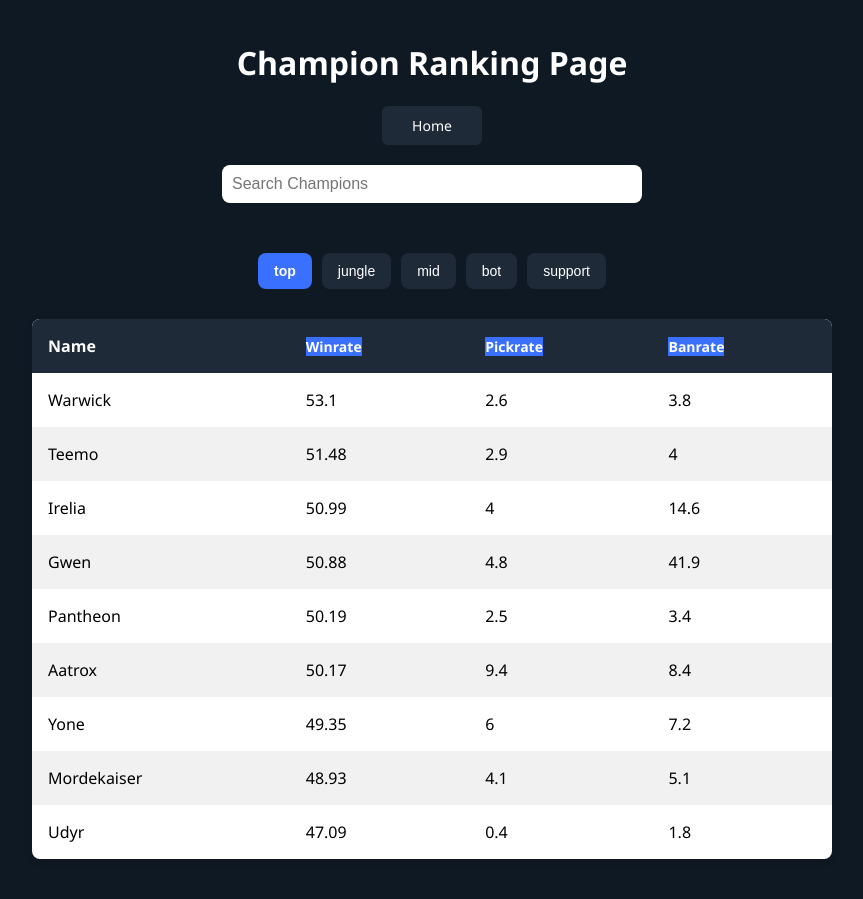
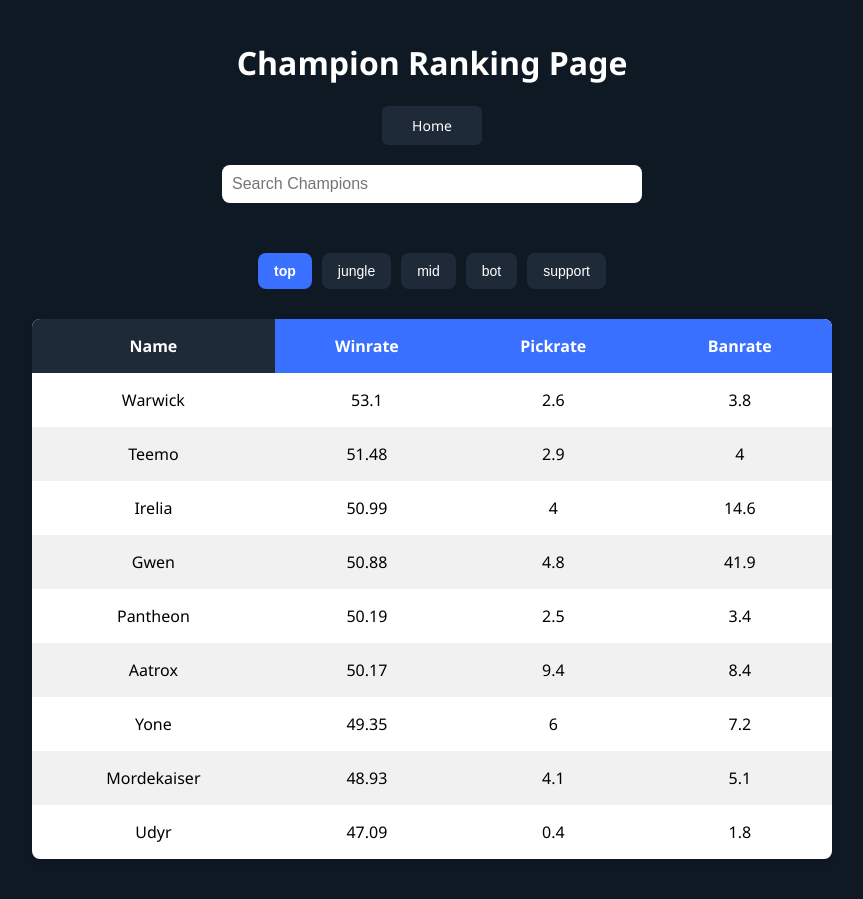
Before and after one commit to KevinZhang1106/12DTP-project, a Flask app: page /championranking/1 in a window 1280 px wide. Shown: the top 899 px of the page, without its empty margins (208-1071 px from the left). Run offline with Flask 3, Linux system fonts and the light colour scheme; data comes from the database, SQL or seed files in the repository.

Commit message:
improved table styling

```diff
--- a/templates/championranking.html
+++ b/templates/championranking.html
@@ -128,13 +128,15 @@
         .ranking-table th,
         .ranking-table td {
             padding: 16px;
-            text-align: left;
+            text-align: center;
         }
 
         .ranking-table th {
             background-color: #1e2a38;
             color: white;
             font-size: 16px;
+            padding: 0;
+            text-align: center;
         }
 
         .ranking-table tr:nth-child(even) {
@@ -155,12 +157,20 @@
         }
 
         .order-buttons {
+            display: block;
+            width: 100%;
+            height: 100%;
             background-color: #3a70ff;
             color: #fff;
-            cursor: pointer;
+            padding: 16px;
+            box-sizing: border-box;
+            border: none;
+            border-radius: 0;
+            font-size: 16px;
+            font-weight: bold;
+            text-align: center;
+            text-decoration: none;
             transition: background-color 0.3s ease;
-            font-size: 14px;
-            text-decoration: none;
         }
 
     </style>
```
